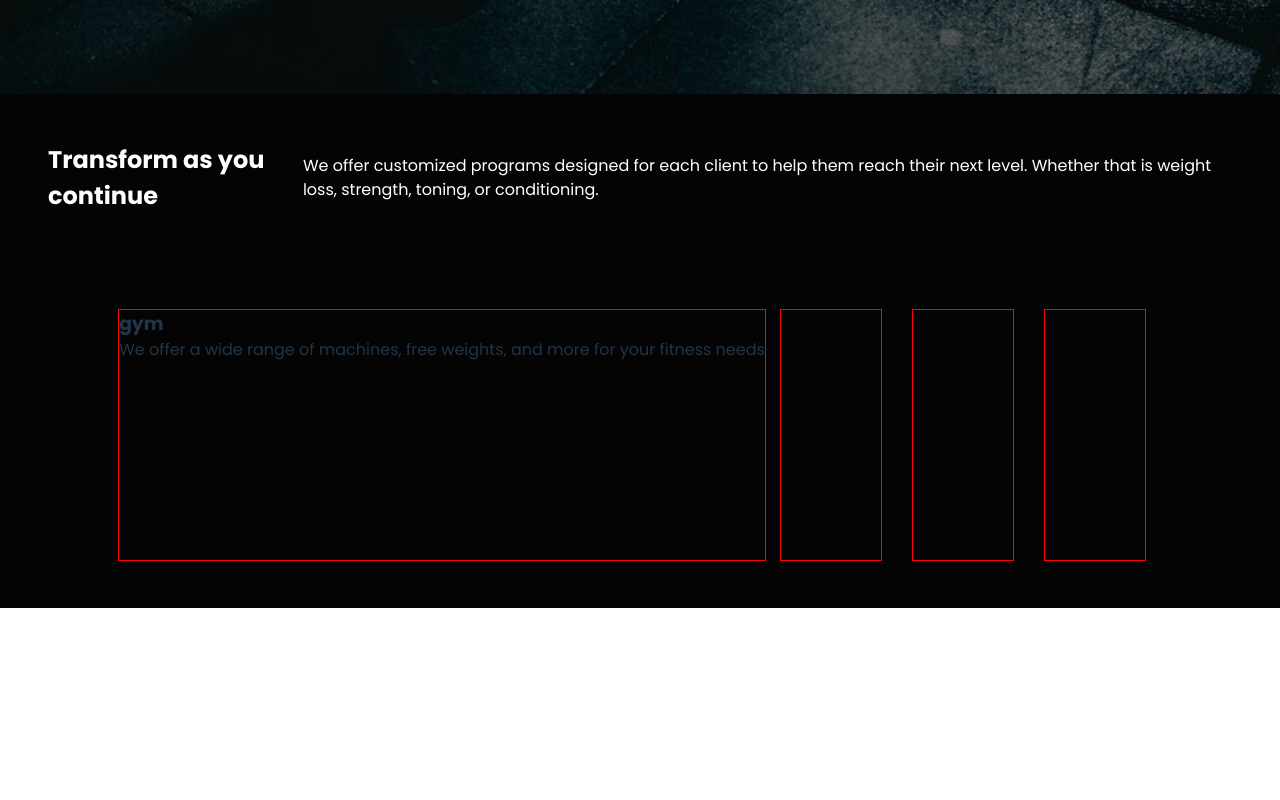
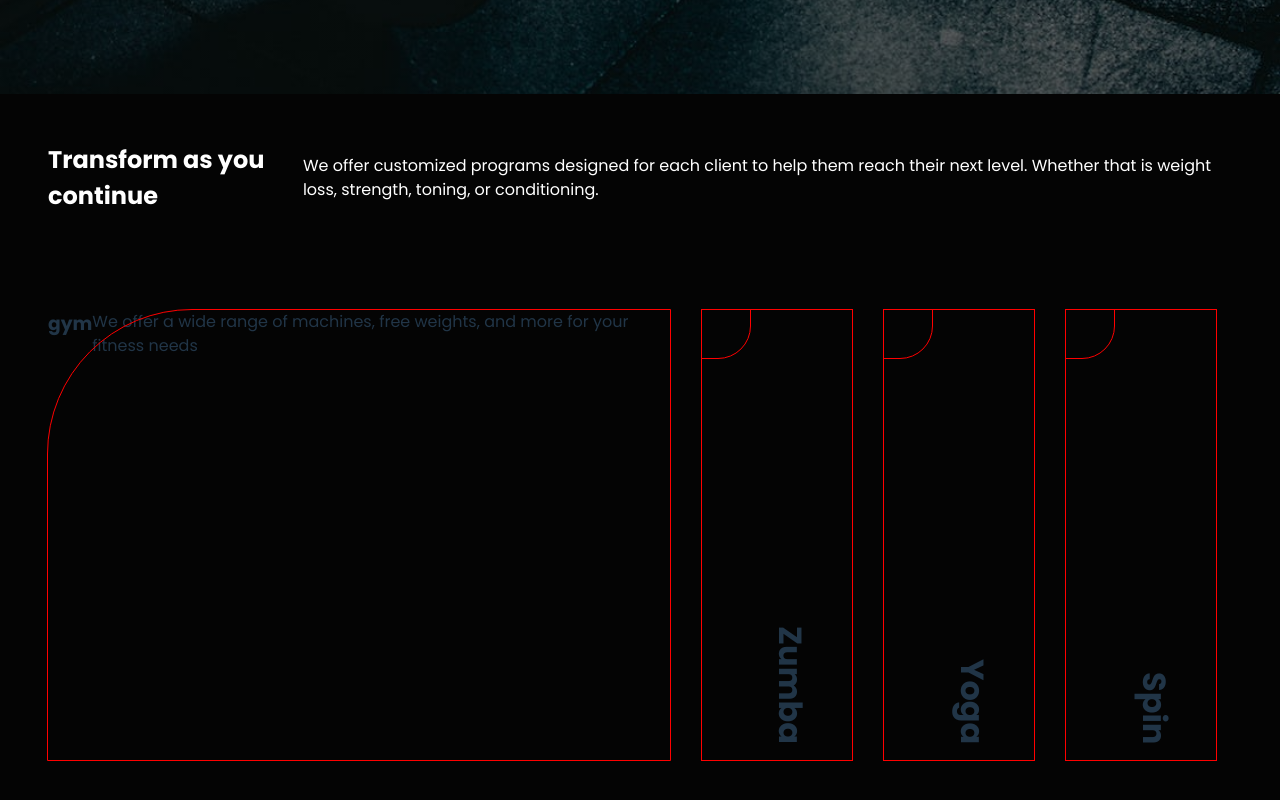
Before and after one commit to imRanDan/state-of-fitness, a React (Vite) app: page / in a window 1280 px wide. Shown: the part 706-1506 px from the top of the page. Before the commit the page ends 1314 px from the top, so only its background shows below. Built offline with nearby package versions, Linux system fonts and the light colour scheme.

Commit message:
styling services section;

```diff
--- a/src/App.css
+++ b/src/App.css
@@ -135,22 +135,44 @@ nav {
 }
 
 .main-card-container {
+  display: flex;
+}
+
+.main-card {
+  display: flex;
+  height: 450px;
+  border-radius: 9em 0 0 0;
+  outline: 1px solid red;
+  margin-right: 1rem;
+
 
 }
 
-.main-card {
-  height: 250px;
-
-  outline: 1px solid red;
-}
 
 .side-card-container {
   display: flex;
 }
 
 .side-card  {
-  height: 250px;
-  width: 100px;
+  display: flex;
+  height: 450px;
+  width: 150px;
   outline: 1px solid red;
   margin: 0 1rem;
 }
+
+.side-card-icon {
+  height: 3rem;
+  width: 3rem;
+  outline: 1px solid red;
+
+  border-radius: 0 0 2rem 0;
+}
+
+.side-card h3 {
+  writing-mode:vertical-lr;
+  align-self: flex-end;
+  padding: 1rem;
+
+  font-size: 2rem;
+}
--- a/src/components/Services.jsx
+++ b/src/components/Services.jsx
@@ -8,7 +8,6 @@ const Services = () => {
         <h2>Transform as you continue</h2>
         <p>We offer customized programs designed for each client to help them reach their next level. Whether that is weight loss, strength, toning, or conditioning.</p>
       </div>
-
     </section>
 
     <section className='services-grid'>
@@ -20,9 +19,18 @@ const Services = () => {
       </div>
 
     <div className='side-card-container'>
-    <div className='side-card'></div>
-      <div className='side-card'></div>
-      <div className='side-card'></div>
+      <div className='side-card'>
+        <div className='side-card-icon'></div>
+        <h3>Zumba</h3>
+      </div>
+      <div className='side-card'>
+        <div className='side-card-icon'></div>
+        <h3>Yoga</h3>
+      </div>
+      <div className='side-card'>
+        <div className='side-card-icon'></div>
+        <h3>Spin</h3>
+      </div>
     </div>
 
 
```
